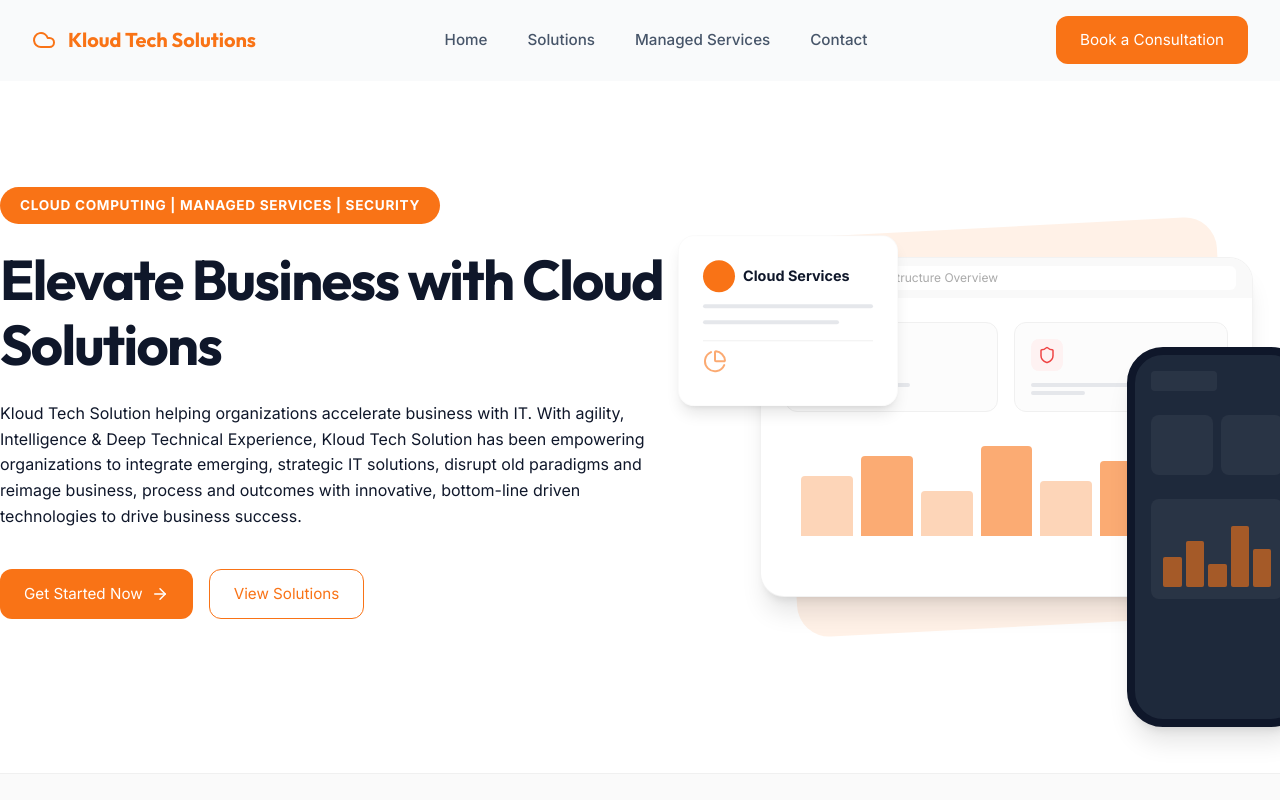
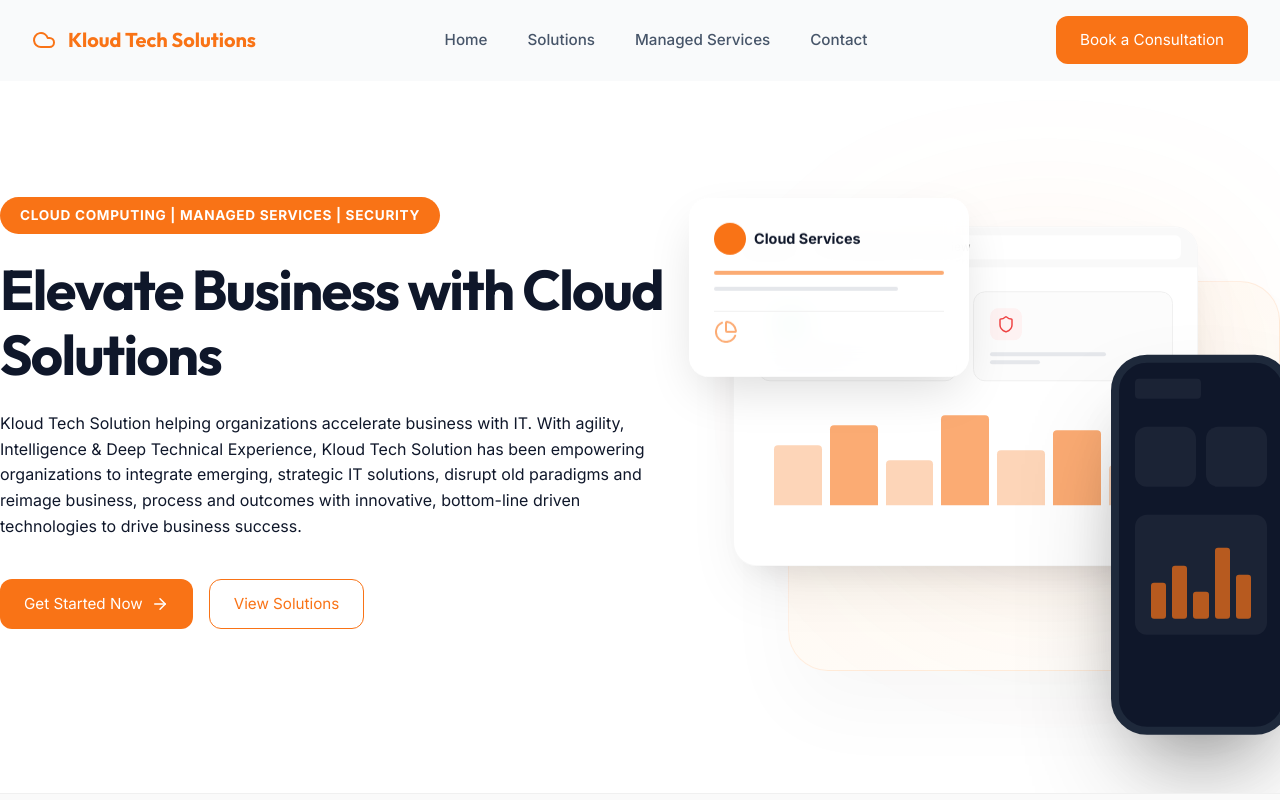
Before and after one commit to ayemunnn/Clean_kts, a React (Vite) app: page / in a window 1280 px wide. Shown: the top 800 px of the page. Built offline with nearby package versions, Linux system fonts and the light colour scheme.

Commit message:
feat: add initial React application structure and build artifacts

```diff
--- a/src/index.css
+++ b/src/index.css
@@ -384,66 +384,81 @@ button {
     opacity: 0.6;
 }
 
-/* Hero Visualization Stack */
+/* Hero Visualization Stack - Premium Floating Scene */
 .visual-stack {
     position: relative;
     width: 100%;
-    height: 500px;
+    height: 520px;
     display: flex;
     align-items: center;
     justify-content: center;
 }
 
-.accent-block {
+.visual-stage {
+    position: absolute;
+    width: 90%;
+    height: 75%;
+    background: linear-gradient(135deg, #fff7ed 0%, #ffffff 100%);
+    border-radius: 40px;
+    z-index: 0;
+    box-shadow: 0 40px 80px rgba(0, 0, 0, 0.03);
+    border: 1px solid rgba(249, 115, 22, 0.1);
+    right: 0;
+    bottom: 5%;
+}
+
+.visual-glow {
     position: absolute;
     width: 80%;
     height: 80%;
-    background: var(--accent-primary);
-    border-radius: var(--border-radius-xl);
+    background: radial-gradient(circle at 60% 40%, rgba(249, 115, 22, 0.12), transparent 70%);
+    filter: blur(80px);
     z-index: 1;
-    transform: rotate(-3deg);
-    opacity: 0.1;
+    pointer-events: none;
 }
 
 .main-desktop-card {
     position: absolute;
-    width: 90%;
+    width: 85%;
     height: 340px;
     background: white;
-    border-radius: var(--border-radius-lg);
-    box-shadow: var(--shadow-xl);
-    z-index: 2;
+    border-radius: 24px;
+    box-shadow: 0 30px 60px -12px rgba(0, 0, 0, 0.08), 0 18px 36px -18px rgba(0, 0, 0, 0.1);
+    z-index: 10;
     overflow: hidden;
-    border: 1px solid rgba(0, 0, 0, 0.05);
+    left: 0;
+    top: 10%;
+    border: 1px solid rgba(0, 0, 0, 0.03);
 }
 
 .floating-feature-card {
     position: absolute;
-    width: 220px;
-    background: white;
+    width: 280px;
     padding: 1.5rem;
-    border-radius: var(--border-radius-md);
-    box-shadow: var(--shadow-lg);
-    z-index: 4;
-    top: 15%;
-    left: -10%;
+    background: rgba(255, 255, 255, 0.85);
+    backdrop-filter: blur(12px);
+    border-radius: 20px;
+    box-shadow: 0 20px 50px -10px rgba(0, 0, 0, 0.15);
+    z-index: 20;
+    top: 5%;
+    left: -8%;
     display: flex;
     flex-direction: column;
     gap: 0.75rem;
-    border: 1px solid rgba(0, 0, 0, 0.02);
+    border: 1px solid rgba(255, 255, 255, 0.6);
 }
 
 .mobile-mockup {
     position: absolute;
     width: 180px;
     height: 380px;
-    background: #1e293b;
+    background: #0f172a;
     border-radius: 36px;
-    box-shadow: var(--shadow-xl);
-    z-index: 3;
-    right: -5%;
-    bottom: -10%;
-    border: 8px solid #0f172a;
+    box-shadow: 0 60px 120px -30px rgba(0, 0, 0, 0.3), 0 40px 80px -40px rgba(0, 0, 0, 0.4);
+    z-index: 30;
+    right: -2%;
+    bottom: -8%;
+    border: 8px solid #1e293b;
     overflow: hidden;
 }
 
@@ -987,7 +1002,15 @@ button {
 
     .floating-feature-card {
         display: none;
-        /* Hide floating card on very small mobile for clarity */
+    }
+
+    .visual-stage {
+        width: 100%;
+        right: 0;
+    }
+
+    .visual-stack {
+        height: 480px;
     }
 
     .mobile-mockup {
--- a/src/pages/Home.jsx
+++ b/src/pages/Home.jsx
@@ -42,14 +42,22 @@ const Hero = () => {
 
                 <motion.div
                     className="hero-right visual-stack"
-                    initial={{ opacity: 0, scale: 0.9 }}
+                    initial={{ opacity: 0, scale: 0.95 }}
                     animate={{ opacity: 1, scale: 1 }}
                     transition={{ duration: 1, delay: 0.2 }}
                 >
-                    <div className="accent-block"></div>
+                    {/* Layer A: Stage Panel */}
+                    <div className="visual-stage"></div>
 
-                    {/* Main Desktop Card */}
-                    <div className="main-desktop-card">
+                    {/* Layer B: Glow Aura */}
+                    <div className="visual-glow"></div>
+
+                    {/* Layer C: Main Dashboard (Slow Flow) */}
+                    <motion.div
+                        className="main-desktop-card"
+                        animate={{ y: [0, -10, 0] }}
+                        transition={{ duration: 8, repeat: Infinity, ease: "easeInOut" }}
+                    >
                         <div className="mock-header">
                             <div className="dots"><span></span><span></span><span></span></div>
                             <div className="mock-search"><LayoutDashboard size={12} style={{ marginRight: '6px' }} /> Infrastructure Overview</div>
@@ -73,42 +81,48 @@ const Hero = () => {
                                 ))}
                             </div>
                         </div>
-                    </div>
+                    </motion.div>
 
-                    {/* Floating Feature Card */}
+                    {/* Layer D: Floating Feature Card (Fast Flow) */}
                     <motion.div
                         className="floating-feature-card"
-                        animate={{ y: [0, -20, 0] }}
-                        transition={{ duration: 4, repeat: Infinity, ease: "easeInOut" }}
-                        whileHover={{ scale: 1.05, boxShadow: "0 20px 40px rgba(0,0,0,0.12)" }}
+                        animate={{ y: [0, -14, 0] }}
+                        transition={{ duration: 5, repeat: Infinity, ease: "easeInOut", delay: 0.5 }}
+                        whileHover={{ scale: 1.05, boxShadow: "0 30px 60px rgba(0,0,0,0.15)" }}
                     >
                         <div style={{ display: 'flex', alignItems: 'center', gap: '8px' }}>
                             <div className="mini-circle"></div>
                             <span style={{ fontWeight: 700, fontSize: '0.9rem' }}>Cloud Services</span>
                         </div>
-                        <div className="mini-bar" style={{ width: '100%' }}></div>
+                        <div className="mini-bar orange" style={{ width: '100%', marginTop: '4px' }}></div>
                         <div className="mini-bar" style={{ width: '80%' }}></div>
-                        <div style={{ marginTop: '4px', borderTop: '1px solid #f0f0f0', paddingTop: '8px' }}>
+                        <div style={{ marginTop: '8px', borderTop: '1px solid #f0f0f0', paddingTop: '8px' }}>
                             <PieChart size={24} color="var(--accent-primary)" opacity={0.6} />
                         </div>
                     </motion.div>
 
-                    {/* Mobile Mockup */}
+                    {/* Layer E: Phone Mock (Medium Flow) */}
                     <motion.div
                         className="mobile-mockup"
                         initial={{ x: 20, y: 20 }}
-                        animate={{ x: 0, y: 0 }}
-                        transition={{ duration: 1, delay: 0.4 }}
+                        animate={{
+                            x: 0,
+                            y: [0, -12, 0]
+                        }}
+                        transition={{
+                            x: { duration: 1, delay: 0.4 },
+                            y: { duration: 7, repeat: Infinity, ease: "easeInOut", delay: 1 }
+                        }}
                     >
                         <div className="mock-dashboard-mini">
-                            <div style={{ height: '20px', background: 'rgba(255,255,255,0.05)', borderRadius: '4px', width: '50%', marginBottom: '1rem' }}></div>
-                            <div style={{ display: 'grid', gridTemplateColumns: '1fr 1fr', gap: '8px', marginBottom: '1rem' }}>
-                                <div style={{ height: '60px', background: 'rgba(255,255,255,0.05)', borderRadius: '8px' }}></div>
-                                <div style={{ height: '60px', background: 'rgba(255,255,255,0.05)', borderRadius: '8px' }}></div>
+                            <div style={{ height: '20px', background: 'rgba(255,255,255,0.05)', borderRadius: '4px', width: '50%', marginBottom: '1.25rem' }}></div>
+                            <div style={{ display: 'grid', gridTemplateColumns: '1fr 1fr', gap: '10px', marginBottom: '1.25rem' }}>
+                                <div style={{ height: '60px', background: 'rgba(255,255,255,0.05)', borderRadius: '12px' }}></div>
+                                <div style={{ height: '60px', background: 'rgba(255,255,255,0.05)', borderRadius: '12px' }}></div>
                             </div>
-                            <div style={{ height: '100px', background: 'rgba(255,255,255,0.05)', borderRadius: '8px', padding: '12px', display: 'flex', alignItems: 'flex-end', gap: '4px' }}>
+                            <div style={{ height: '120px', background: 'rgba(255,255,255,0.05)', borderRadius: '12px', padding: '16px', display: 'flex', alignItems: 'flex-end', gap: '6px' }}>
                                 {[40, 60, 30, 80, 50].map((h, i) => (
-                                    <div key={i} style={{ flex: 1, background: 'var(--accent-primary)', height: `${h}%`, borderRadius: '2px', opacity: 0.6 }}></div>
+                                    <div key={i} style={{ flex: 1, background: 'var(--accent-primary)', height: `${h}%`, borderRadius: '3px', opacity: 0.7 }}></div>
                                 ))}
                             </div>
                         </div>
```
Also changed, not shown: 4 other files (tests, documents, lock files or other folders).
